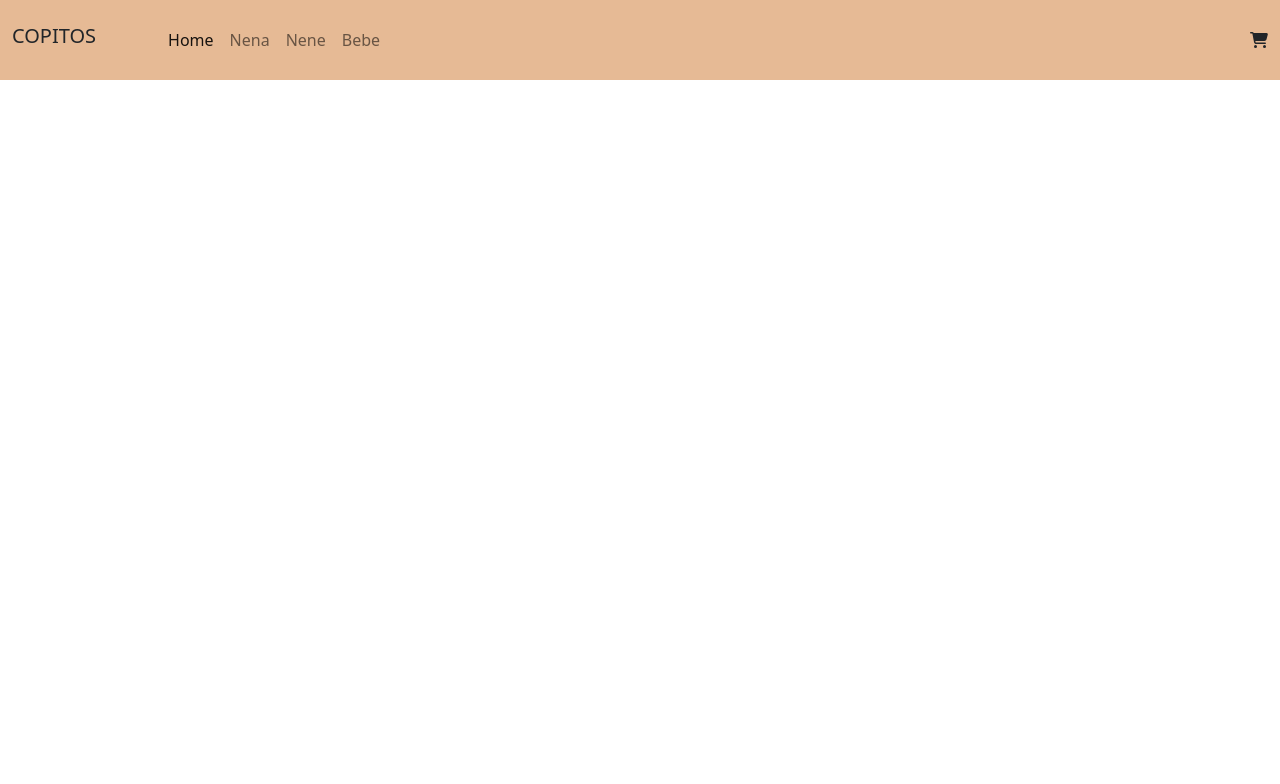
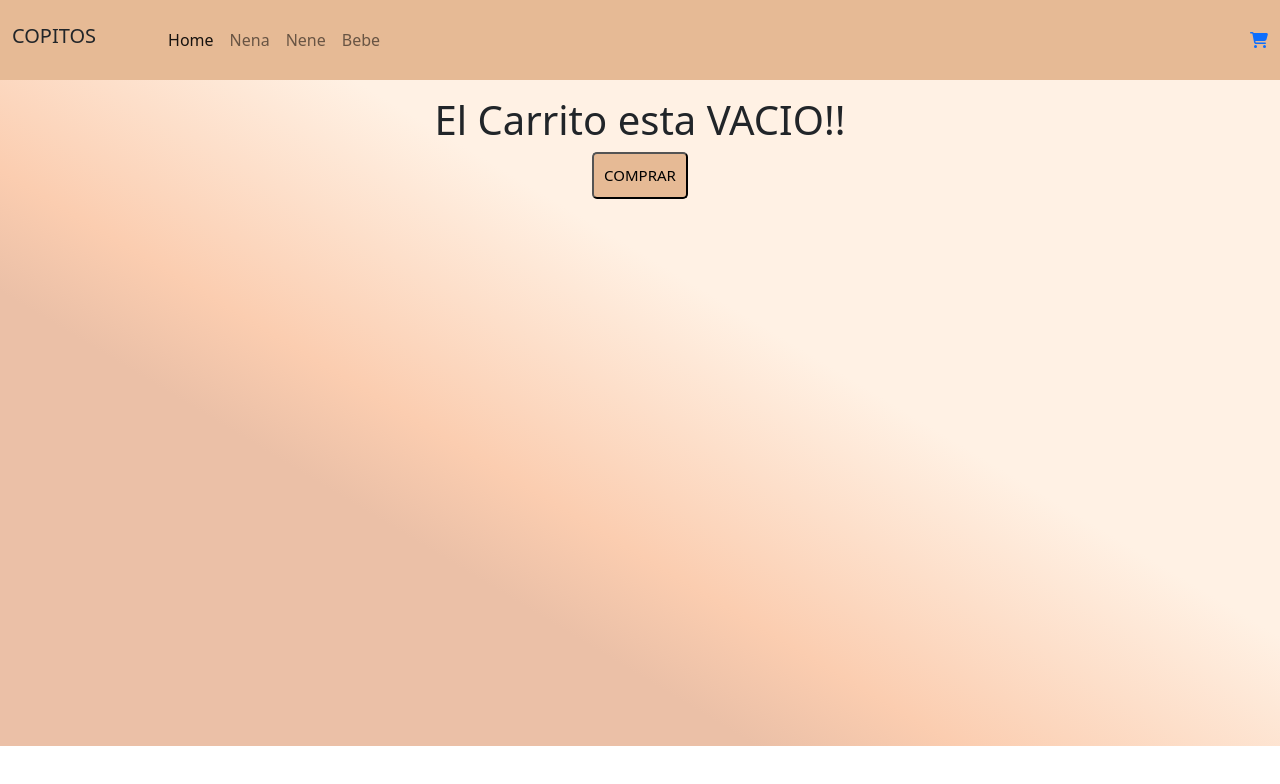
Before and after one commit to camilaGea/ReactJs--Ecommerce, a React (Create React App) app: page /cart in a window 1280 px wide. Shown: the top 784 px of the page. Built offline with nearby package versions, Linux system fonts and the light colour scheme.

Commit message:
Desafío 10: Cart View

```diff
--- a/src/App.js
+++ b/src/App.js
@@ -4,6 +4,7 @@ import ItemListContainer from './components/ItemListContainer/ItemListContainer'
 import NavBar from './components/NavBar/NavBar';
 import ItemDetailContainer from './components/ItemDetailContainer/ItemDetailContainer';
 import CartContextProvider from './components/cartContext/CartContext';
+import Cart from './components/Cart/Cart';
 
 function App() {
   return (
@@ -15,6 +16,7 @@ function App() {
           <Route path='/' element={ <ItemListContainer greeting="Bienvenido..." />} />
           <Route path='/category/:idCategory' element={<ItemListContainer/>}/>
           <Route path='/detail/:id' element={<ItemDetailContainer/>}/>
+          <Route path='/cart' element={<Cart/>} />
         </Routes>
       </CartContextProvider>
       </BrowserRouter>
--- a/src/components/CardWiget/CartWidget.js
+++ /dev/null
@@ -1,12 +0,0 @@
-import { FontAwesomeIcon } from "@fortawesome/react-fontawesome"
-import {faCartShopping} from "@fortawesome/free-solid-svg-icons"
-
-function CartWidget (){
-    return(
-
-        <FontAwesomeIcon icon= {faCartShopping} />
-
-    )
-}
-
-export default CartWidget
--- /dev/null
+++ b/src/components/Cart/Cart.js
@@ -0,0 +1,59 @@
+import { useCartContext } from "../cartContext/CartContext";
+import { Link } from "react-router-dom";
+import "./cart.css";
+import { FontAwesomeIcon } from "@fortawesome/react-fontawesome";
+import {faTrash} from "@fortawesome/free-solid-svg-icons"
+
+function Cart(){
+    const {cartList, clear, removeItem, itemsCarrito, totalCart} = useCartContext();
+    return(
+        <>
+            {itemsCarrito() === 0 ? (
+                <div className="main">
+                    <h1 className="text-center mt-3">
+                        El Carrito esta VACIO!!
+                    </h1>
+                    <Link className="link-comprar" to="/"> <button className="btn-comprar">COMPRAR</button> </Link>
+                </div>
+            ) : (
+                <div className="container main">
+                    <h1 className="text-center">CARRITO DE COMPRAS</h1>
+                    <table className="table text-center">
+                        <thead>
+                            <tr>
+                                <th>ID</th>
+                                <th>Foto</th>
+                                <th>Nombre</th>
+                                <th>Cantidad</th>
+                                <th>Precio</th>
+                                <th>Total</th>
+                                <th>Eliminar</th>
+                            </tr>
+                        </thead>
+                        <tbody>
+                            {cartList.map((prod) => (
+                            <tr>
+                                <td key={prod.id}> {prod.id}</td>
+                                <th> <img src={prod.img} alt={prod.nombre} className="shadow-lg" style={{height: 100}} /></th>
+                                <th>{prod.nombre}</th>
+                                <th>{prod.cantidad}</th>
+                                <th>{prod.precio}</th>
+                                <th>{prod.cantidad * prod.precio}</th>
+                                <th className=" bi-trash-fill" onClick={() => removeItem(prod.id)}><FontAwesomeIcon icon={faTrash} /></th>
+                            </tr>
+
+                            ))}
+                        </tbody>
+                    </table>
+
+                    <h5>{`Importe Total de compra: ${totalCart()}`}</h5>
+
+                    <button className="btn-comprar" onClick={() => clear()} >Vaciar Carrito</button>
+                </div>
+            )
+            }
+        </>
+    );
+};
+
+export default Cart;
--- /dev/null
+++ b/src/components/Cart/cart.css
@@ -0,0 +1,20 @@
+.main {
+    min-height: 650px;
+}
+.link-comprar{
+    display: flex;
+    justify-content: center;
+    text-decoration: none;
+}
+
+.btn-comprar{
+    padding: 10px;
+    font-size: 15px;
+    background-color: #E6BA95;
+    color: black;
+    border-radius: 5px;
+}
+
+.btn-comprar:hover{
+    color: white;
+}
--- /dev/null
+++ b/src/components/CartWidget/CartWidget.js
@@ -0,0 +1,20 @@
+import { FontAwesomeIcon } from "@fortawesome/react-fontawesome";
+import {faCartShopping} from "@fortawesome/free-solid-svg-icons";
+/* import {Link} from "react-router-dom"; */
+import {useCartContext} from "../cartContext/CartContext";
+
+function CartWidget (cantidad){
+    const {itemsCarrito} = useCartContext();
+    if (itemsCarrito()!==0){
+    return(
+        <div className="text-decoration-none">
+            <FontAwesomeIcon icon= {faCartShopping} />
+            {` `+ itemsCarrito()}
+        </div>
+    );}
+    return (
+        <FontAwesomeIcon icon= {faCartShopping} />
+    )
+}
+
+export default CartWidget
--- a/src/components/NavBar/NavBar.js
+++ b/src/components/NavBar/NavBar.js
@@ -1,5 +1,5 @@
 import "./navBar.css";
-import CartWidget from "../CardWiget/CartWidget";
+import CartWidget from "../CartWidget/CartWidget";
 import { NavLink } from "react-router-dom";
 
 function NavBar(){
@@ -22,7 +22,9 @@ function NavBar(){
                             <NavLink to={`category/bebe`} className='nav-link'>Bebe</NavLink>
                         </ul>
                     </div>
-                    <CartWidget/>
+                    <NavLink to={`/cart`}>
+                        <CartWidget/>
+                    </NavLink>
                 </div>
             </nav>
         </header>
--- a/src/components/cartContext/CartContext.js
+++ b/src/components/cartContext/CartContext.js
@@ -19,6 +19,11 @@ function CartContextProvider ({children}){
         }
     }
 
+
+    function itemsCarrito(){
+		return cartList.reduce((prev, next) => prev + next.cantidad, 0);
+	}
+
     function isInCart(id){
         //existe?
         return (cartList.some(item => item.id === id))
@@ -34,8 +39,12 @@ function CartContextProvider ({children}){
         setCartList(cartList.filter(item => item.id !== id))
     }
 
+    function totalCart (){
+        return(cartList.reduce((total, item) => total + (item.cantidad * item.precio), 0))
+    }
+
     return (
-        <CartContext.Provider value={{cartList, addItem, isInCart, clear, removeItem}}>
+        <CartContext.Provider value={{cartList, addItem, isInCart, clear, removeItem, itemsCarrito, totalCart}}>
             {children}
         </CartContext.Provider>
     );
```
Also changed, not shown: public/img/trash.png (added).
